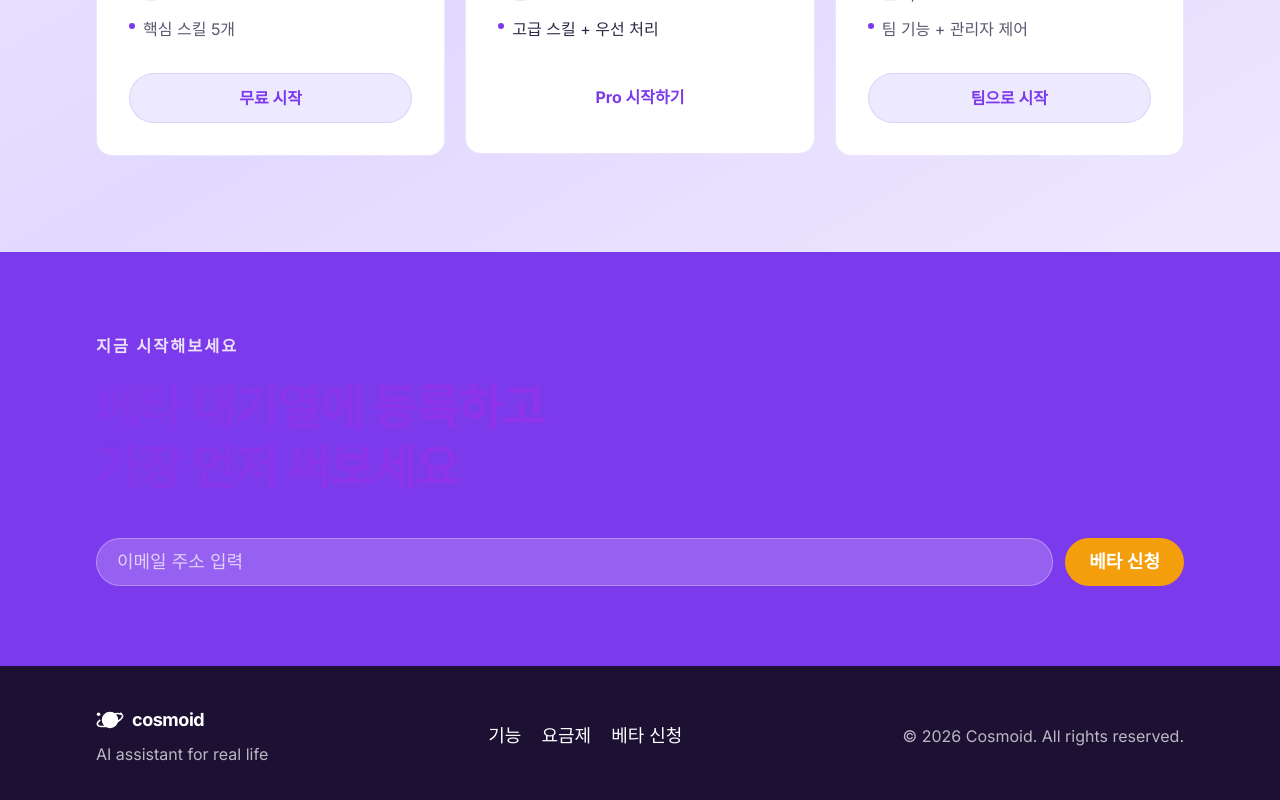
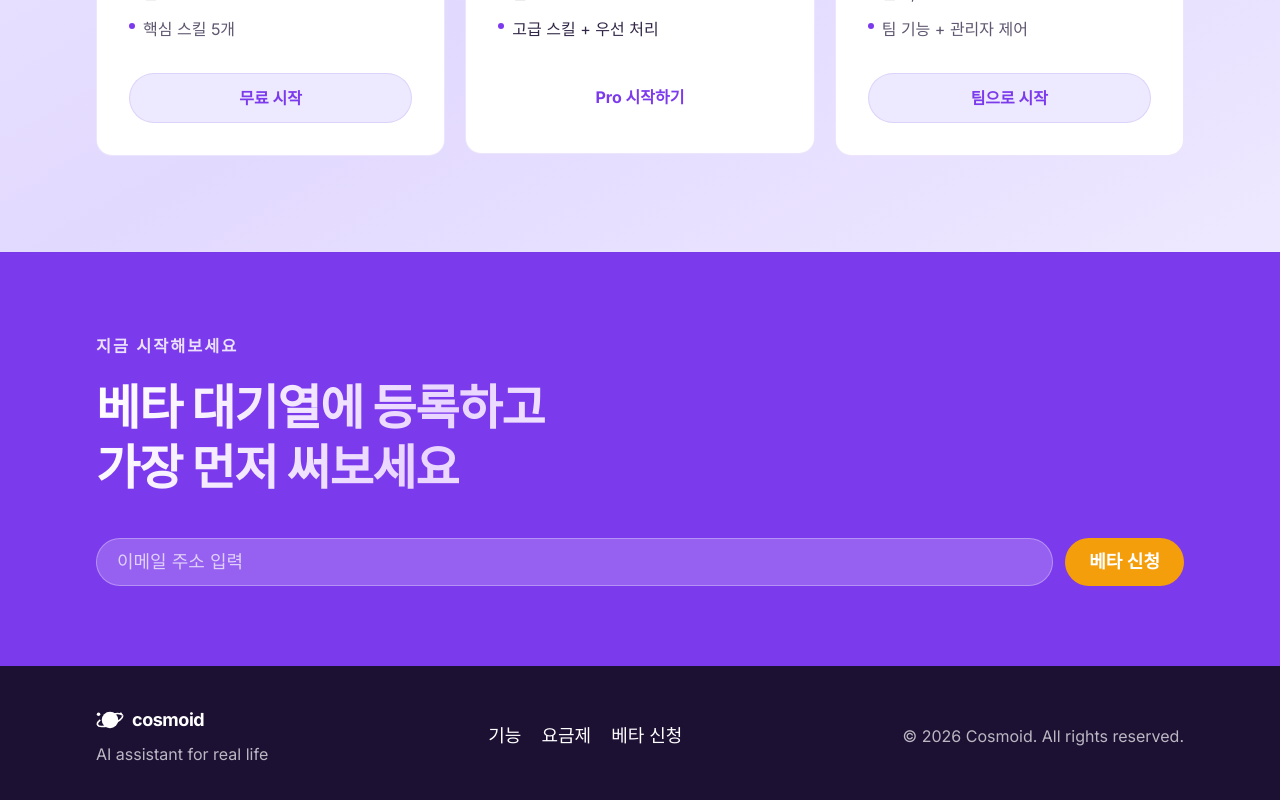
Before and after one commit to seojoonkim/cosmoid, a Next.js app: page / in a window 1280 px wide. Shown: the part 6800-7600 px from the top of the page. Built offline with nearby package versions, Linux system fonts and the light colour scheme.

Commit message:
style: BetaCTA h2 흰색→연보라 그라데이션 텍스트, label 흰색

```diff
--- a/src/components/BetaCTA.tsx
+++ b/src/components/BetaCTA.tsx
@@ -11,7 +11,7 @@ export default function BetaCTA() {
           whileInView={{ opacity: 1, y: 0 }}
           viewport={{ once: true }}
           transition={{ duration: 0.5, ease: "easeOut" }}
-          className="section-label"
+          className="section-label" style={{color:"rgba(255,255,255,0.85)",backgroundImage:"none",WebkitBackgroundClip:"unset",WebkitTextFillColor:"rgba(255,255,255,0.85)"}}
           style={{ color: "rgba(255,255,255,0.85)" }}
         >
           지금 시작해보세요
@@ -21,7 +21,7 @@ export default function BetaCTA() {
           whileInView={{ opacity: 1, y: 0 }}
           viewport={{ once: true, margin: "-80px" }}
           transition={{ duration: 0.6, ease: "easeOut" }}
-          className="mt-4 max-w-2xl text-3xl font-extrabold leading-tight tracking-tight md:text-5xl section-title" style={{color:"white"}}
+          className="mt-4 max-w-2xl text-3xl font-extrabold leading-tight tracking-tight md:text-5xl" style={{background:"linear-gradient(120deg, #ffffff 0%, #e9d5ff 50%, #ffffff 100%)",WebkitBackgroundClip:"text",WebkitTextFillColor:"transparent",backgroundClip:"text"}}
         >
           베타 대기열에 등록하고
           <br className="hidden md:block" />
```
